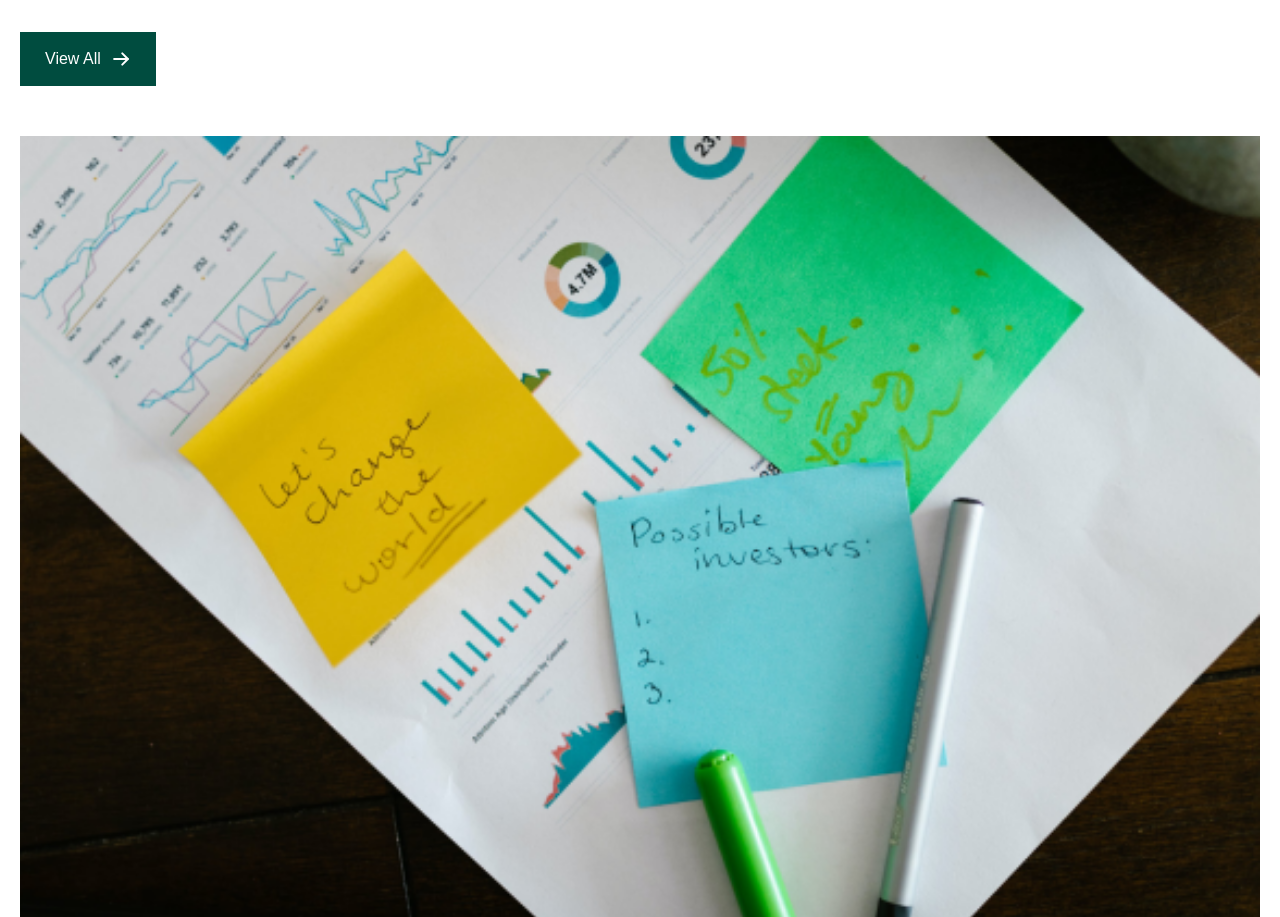
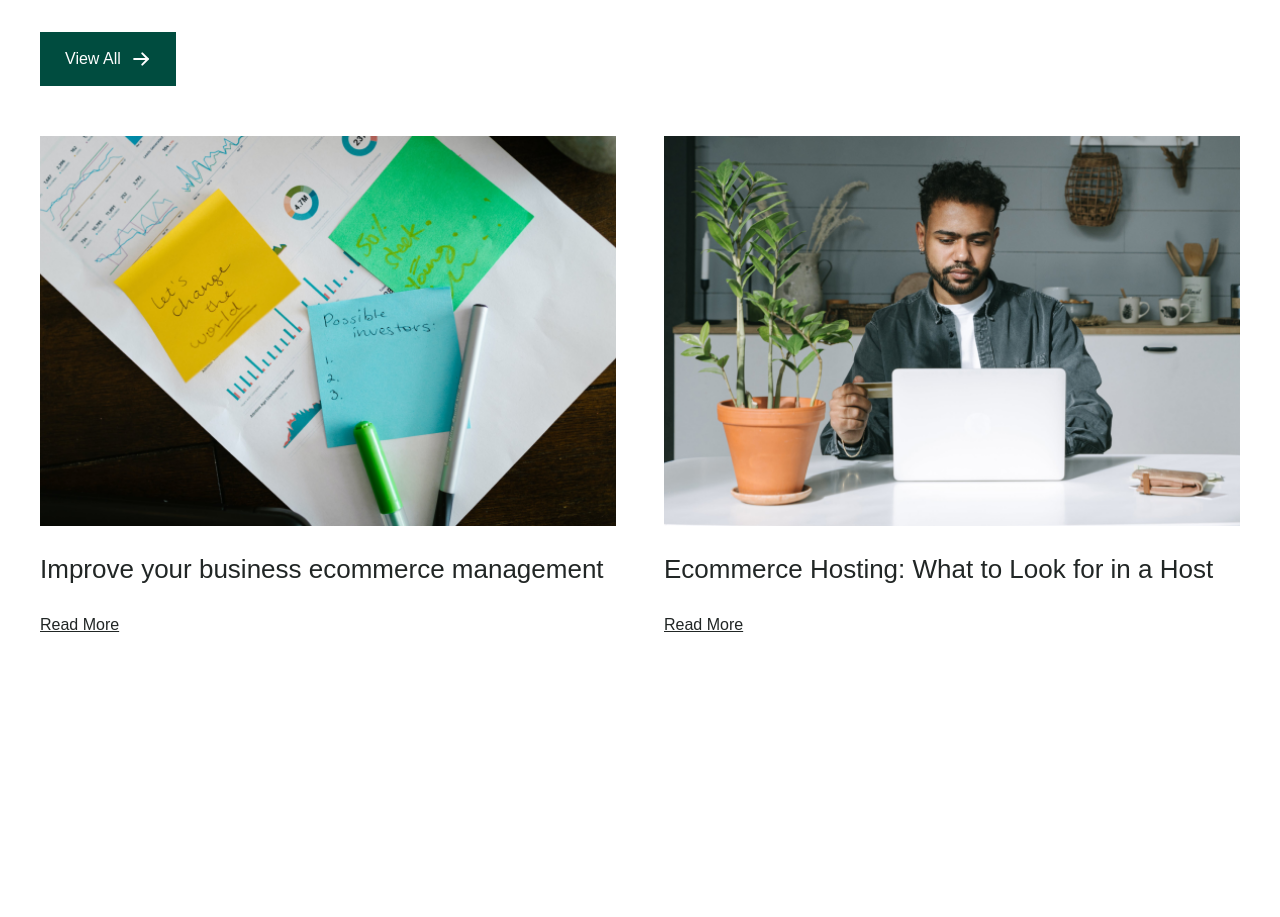
Before and after one commit to pujiragil/shopify-landing, a React app: page / in a window 1280 px wide. Shown: the part 3840-4757 px from the top of the page. After the commit the page ends 4557 px from the top, so only its background shows below. Built offline with nearby package versions, Linux system fonts and the light colour scheme; the HTML template or start-up script is replaced by a standard one.

Commit message:
comp: create responsive blog(sm, md, lg)

```diff
--- a/src/components/Blog/index.jsx
+++ b/src/components/Blog/index.jsx
@@ -5,7 +5,7 @@ import { Button } from "../Atoms/button";
 export default function Blog() {
   return (
     <div className="container mx-auto max-w-[1344px]">
-      <div className="px-5 py-20 flex flex-col gap-[50px]">
+      <div className="px-5 py-20 flex flex-col gap-[50px] sm:px-10">
         {/* Head Content */}
         <div className="flex flex-col gap-8">
           <div className="flex flex-col gap-[18px]">
@@ -21,20 +21,20 @@ export default function Blog() {
         </div>
 
         {/* Blog Items */}
-        <div className="grid gap-8">
+        <div className="grid gap-8 font-body md:grid-cols-2 lg:gap-12">
           <section className="flex flex-col gap-6">
             <div className="overflow-hidden">
               <img className="w-full h-auto object-cover hover:scale-105 transition-all duration-300 ease-in-out cursor-pointer" src="/blog-1.png" alt="thumbnail" />
             </div>
-            <h3 className="text-2xl font-medium font-body text-black-100">Improve your business ecommerce management</h3>
-            <a className="underline font-body text-black-100" href="#">Read More</a>
+            <h3 className="text-[26px] font-medium text-black-100">Improve your business ecommerce management</h3>
+            <a className="underline text-black-100" href="#">Read More</a>
           </section>
           <section className="flex flex-col gap-6">
             <div className="overflow-hidden">
               <img className="w-full h-auto object-cover hover:scale-105 transition-all duration-300 ease-in-out cursor-pointer" src="/blog-2.png" alt="thumbnail" />
             </div>
-            <h3 className="text-2xl font-medium font-body text-black-100">Ecommerce Hosting: What to Look for in a Host</h3>
-            <a className="underline font-body text-black-100" href="#">Read More</a>
+            <h3 className="text-[26px] font-medium text-black-100">Ecommerce Hosting: What to Look for in a Host</h3>
+            <a className="underline text-black-100" href="#">Read More</a>
           </section>
         </div>
       </div>
```
